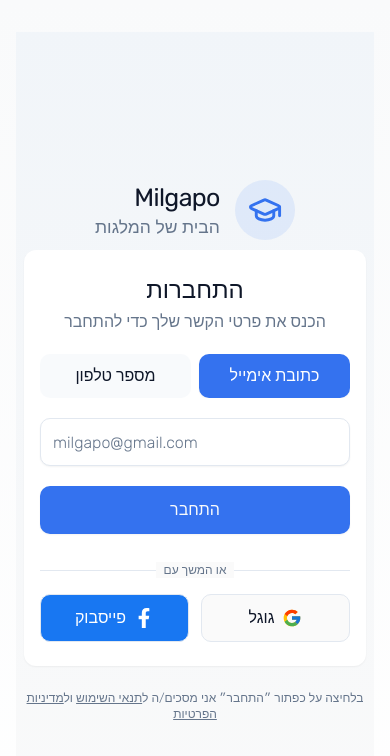
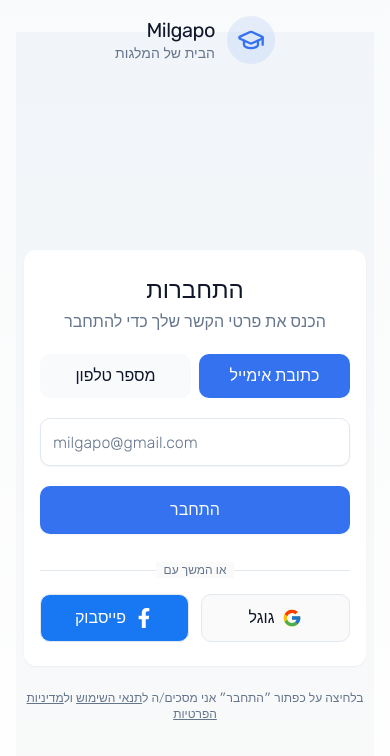
Before and after one commit to alon710/milgapo, a Next.js app: page /login in a window 390 px wide. Shown: the top 756 px of the page. Built offline with nearby package versions, Linux system fonts and the light colour scheme; no server answers.

Commit message:
Improve AuthLayout logo positioning and mobile responsiveness
- Fix logo positioning for mobile and desktop screens
- Add fixed positioning for logo on mobile
- Adjust top margin for auth card to accommodate logo placement
- Maintain responsive design principles

```diff
--- a/components/auth/auth-layout.tsx
+++ b/components/auth/auth-layout.tsx
@@ -18,16 +18,19 @@
     return (
         <div
             className={cn(
-                "min-h-screen w-full flex flex-col items-center justify-center px-2 py-4 sm:px-4 sm:py-6 md:py-12 bg-gradient-to-b from-secondary to-background",
+                "min-h-screen w-full relative flex flex-col items-center justify-center px-2 py-4 sm:px-4 sm:py-6 md:py-12 bg-gradient-to-b from-secondary to-background",
                 className
             )}
         >
-            <div className="w-full sm:max-w-md md:max-w-lg space-y-4 sm:space-y-6">
-                <div className="flex justify-center mb-4 sm:mb-6">
-                    <div className="scale-125 sm:scale-100">
-                        <SiteLogo href="/" />
-                    </div>
+            {/* Logo fixed to top on mobile, centered above content on larger screens */}
+            <div className="fixed sm:static top-4 left-0 w-full flex justify-center mb-0 sm:mb-6 z-10">
+                <div className="scale-100">
+                    <SiteLogo href="/" />
                 </div>
+            </div>
+
+            {/* Main auth card with adjusted top margin for mobile */}
+            <div className="w-full sm:max-w-md md:max-w-lg space-y-4 sm:space-y-6 mt-16 sm:mt-0">
                 <div className="bg-card px-4 py-6 sm:p-5 md:p-8 rounded-lg shadow-sm space-y-5 sm:space-y-6 relative">
                     {topRightElement && (
                         <div className="absolute top-3 sm:top-4 right-3 sm:right-4">{topRightElement}</div>
```
